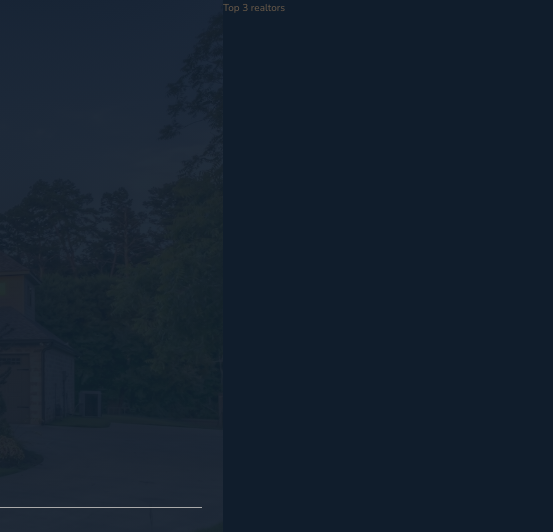
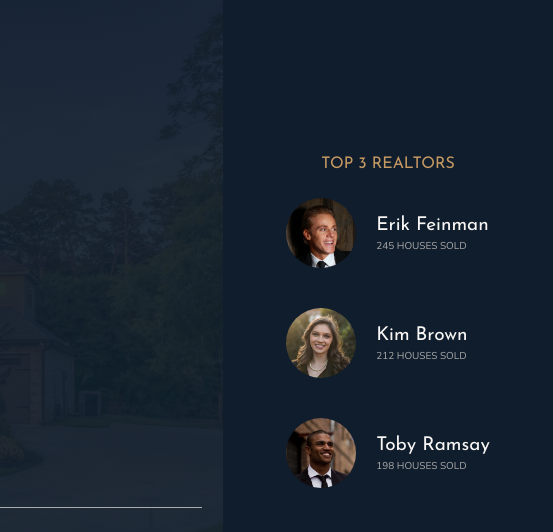
Before and after one commit to Will-Wmson/NextourLandingPage, a website: page index.html in a window 1280 px wide. Shown: the top 532 px of the page, 727-1280 px from the left. Drawn offline with nearby package versions, Linux system fonts and the light colour scheme.

Commit message:
complete realtors section

```diff
--- a/index.html
+++ b/index.html
@@ -31,7 +31,26 @@
         <img src="img/logo-bi.png" alt="Seen on logo 4" />
       </div>
     </header>
-    <div class="realtors">Top 3 realtors</div>
+    <div class="realtors">
+      <h3 class="heading-3">Top 3 realtors</h3>
+      <div class="realtors__list">
+        <img class="realtors__img" src="img/realtor-1.jpeg" alt="Realtor 1" />
+        <div class="realtors__details">
+          <h4 class="heading-4 heading-4--light">Erik Feinman</h4>
+          <p class="realtors__sold">245 houses sold</p>
+        </div>
+        <img class="realtors__img" src="img/realtor-2.jpeg" alt="Realtor 2" />
+        <div class="realtors__details">
+          <h4 class="heading-4 heading-4--light">Kim Brown</h4>
+          <p class="realtors__sold">212 houses sold</p>
+        </div>
+        <img class="realtors__img" src="img/realtor-3.jpeg" alt="Realtor 3" />
+        <div class="realtors__details">
+          <h4 class="heading-4 heading-4--light">Toby Ramsay</h4>
+          <p class="realtors__sold">198 houses sold</p>
+        </div>
+      </div>
+    </div>
     <section class="features">
       <div class="feature">
         <svg class="feature__icon">
--- a/sass/_realtors.scss
+++ b/sass/_realtors.scss
@@ -1,4 +1,31 @@
 .realtors {
   background-color: $color-secondary;
   grid-column: col-start 7 / full-end;
+  padding: 3rem;
+
+  display: grid;
+  align-content: center;
+  justify-content: center;
+  grid-row-gap: 2rem;
+  justify-items: center;
+
+  &__list {
+    display: grid;
+    grid-template-columns: min-content max-content;
+    grid-column-gap: 2rem;
+    grid-row-gap: 5vh;
+    align-items: center;
+  }
+
+  &__img {
+    width: 7rem;
+    border-radius: 50%;
+    display: block;
+  }
+
+  &__sold {
+    text-transform: uppercase;
+    color: $color-grey-light-2;
+    margin-top: -3px;
+  }
 }
```
Also changed, not shown: css/style.css.
